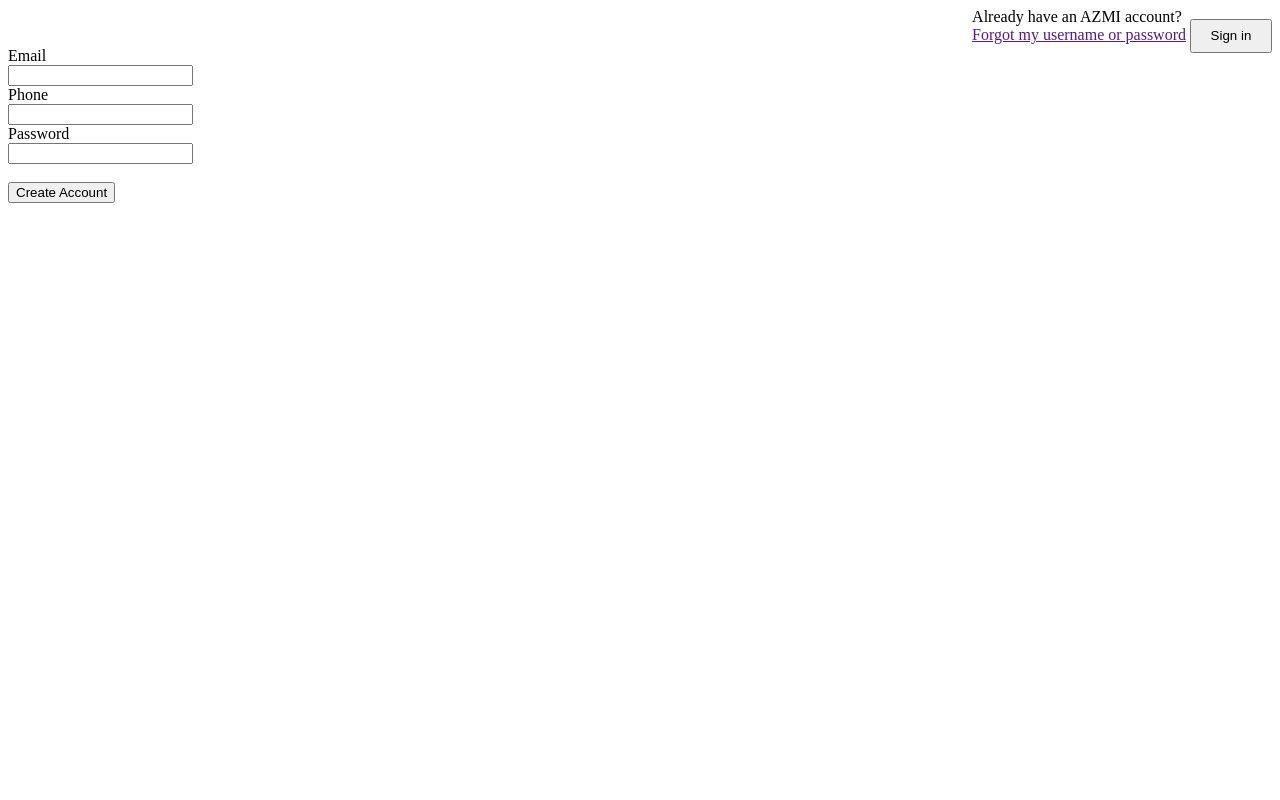
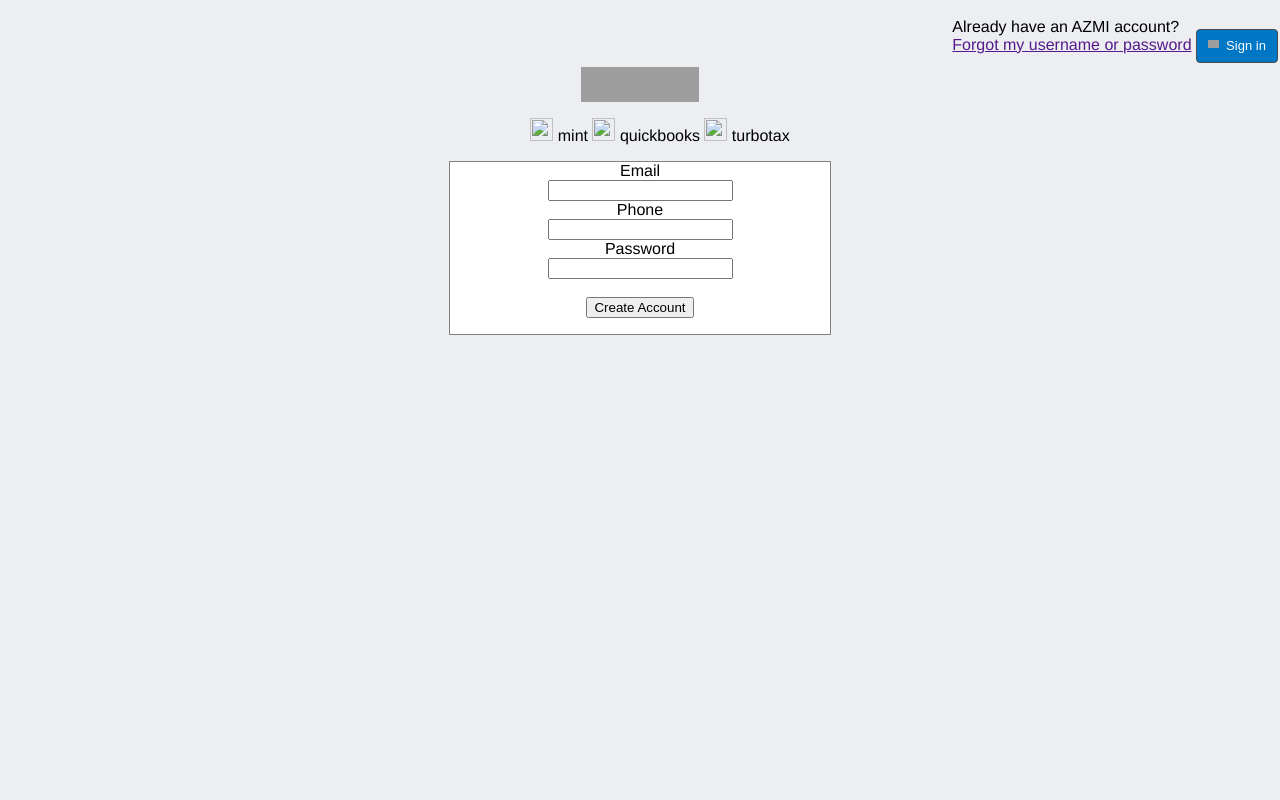
Before and after one commit to milosvukadinovic/mint-sign-up, a PHP site: page / in a window 1280 px wide; the page is wider, and only the part inside the window is pictured. Run offline with PHP 8.4, Linux system fonts and the light colour scheme; some libraries are stand-ins or nearby versions; grey boxes are pictures that could not be loaded.

Commit message:
Positioning elements

```diff
--- a/index.html
+++ b/index.html
@@ -12,18 +12,34 @@
         <div class="header-wrapper">
            <div class="header-item">Already have an AZMI account? <br>
             <a href="">Forgot my username or password</a></div>
-            <div class="header-item"><button class="button-header">Sign in</button></div>
+            <div class="header-item"><button class="button-header"> <span class="header-lock"></span> Sign in</button></div>
         </div>
 
     </header>
 
-    <div>
-        <form action="asdsaads">
-            <label >Email <br><input type="email" requred></label>
-            <br><label >Phone <br><input type="tel" requred></label>
-            <br><label >Password <br><input type="password" requred></label>
-            <br><br><button class="form-button">Create Account</button>
-        </form>
+    <div class="form-wrapper">
+        <div class="logo-wrapper">
+               <div class="form-logo"></div>
+        </div>
+        <div>
+            <ul>
+                <li> <img height="23" width="23"  src="https://accounts.intuit.com/IUS-Plugins/v2/images/mint-favicon.svg"/>   </li>
+                <li>mint</li>
+                <li> <img height="23" width="23" src="https://accounts.intuit.com/IUS-Plugins/v2/images/quickbooks-favicon@2x.svg"/> </li>
+                <li>quickbooks</li>
+                <li> <img height="23" width="23" src="https://accounts.intuit.com/IUS-Plugins/v2/images/tt-favicon@2x.svg" /> </li>
+                <li>turbotax</li>
+            </ul>
+        </div>
+        <div class="root-form">
+                <form action="asdsaads">
+                    <label>Email <br><input type="email" requred></label>
+                    <br><label>Phone <br><input type="tel" requred></label>
+                    <br><label>Password <br><input type="password" requred></label>
+                    <br><br><button class="form-button">Create Account</button>
+                </form>
+        </div>
+
 
     </div>
 
--- a/style.css
+++ b/style.css
@@ -1,6 +1,20 @@
 header{
     width:100%;
     height:5%;
+    padding: 10px 30px;
+}
+body{
+    background-color: #ECEEF1;
+    font-family: AvenirNext,Avenir,"Helvetica Neue",Helvetica,Arial,
+sans-serif;
+}
+/* ul{
+
+    text-align: center;
+} */
+li{
+    display: inline;
+    width: 100%;
 }
 
 
@@ -11,8 +25,57 @@ header{
 .button-header{
     height: 34;
     width: 82;
-
+    background: #0077C5;
+    border-radius: 4px;
+    border: 1px solid #4c4c4c;
+    color: white;
+    cursor: pointer;
+    font-size: 13px;
+    font-weight: normal;
+    margin-right: 24px;
+}
+.header-lock{
+        height: 1em;
+        width: .8em;
+        margin-top: 2px;
+        margin-right: 4px;
+        vertical-align: text-top;
+        display: inline-block;
+        background-image: url(https://accounts.intuit.com/images/v2/icon-whitelock@3x.png?v=1.45.1.0);
+        background-size: contain;
+        background-repeat: no-repeat;
 }
 .header-wrapper{
     float:right;
 }
+
+/* Form Section */
+
+.form-wrapper{
+    text-align: center;
+    /* border: 3px solid green; */
+}
+
+.form-logo{
+        width: 118px;
+        height: 35px;
+        background-image: url(https://accounts.intuit.com/images/v2/ecosystem_logos_new.png);
+       margin: 0 auto;
+}
+.logo-wrapper{
+
+}
+.login-icon{
+    height: 46px;
+    width: 46px;
+}
+.first-login-icon{
+    background: url(https://accounts.intuit.com/IUS-Plugins/v2/images/mint-favicon.svg);
+}
+
+.root-form{
+    width: 30%;
+    margin: auto;
+    background-color: white;
+    border: solid 1px gray;
+}
```
